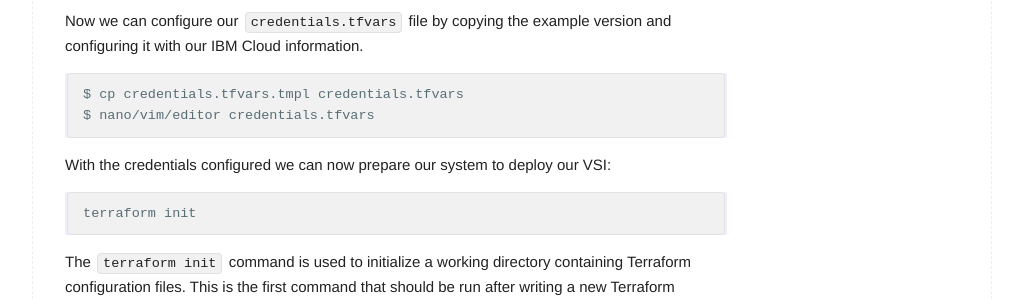
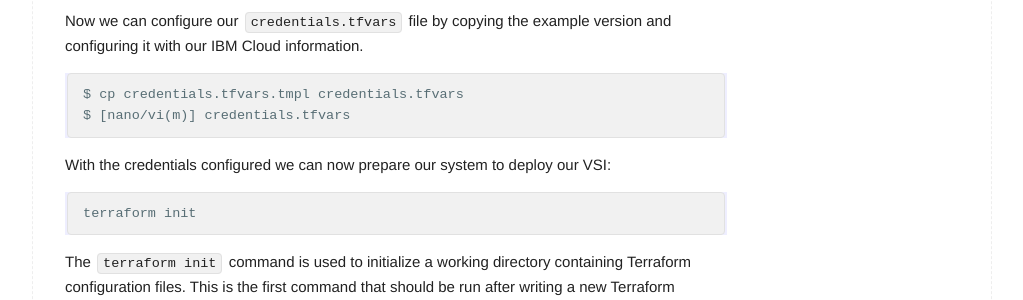
Before and after one commit to greyhoundforty/greyhoundforty.github.io, a Jekyll site: the page built from _posts/2019-01-31-configure-terraform-for-ibm-cloud.md, in a window 1280 px wide and 900 px high, scrolled down 1680 px. Shown: the part 173-473 px from the top of the window, without its empty margins (128-1151 px from the left). Built offline with Jekyll 4.4.1, drawn with Linux system fonts in a browser that asks for light colours.

Commit message:
Updated terraform guide a little to test trigger

````diff
--- a/_posts/2019-01-31-configure-terraform-for-ibm-cloud.md
+++ b/_posts/2019-01-31-configure-terraform-for-ibm-cloud.md
@@ -88,7 +88,7 @@ Now we can configure our `credentials.tfvars` file by copying the example versio
 
 ```
 $ cp credentials.tfvars.tmpl credentials.tfvars
-$ nano/vim/editor credentials.tfvars
+$ [nano/vi(m)] credentials.tfvars
 ```
 
 With the credentials configured we can now prepare our system to deploy our VSI:
````
Also changed, not shown: 4 other files.
